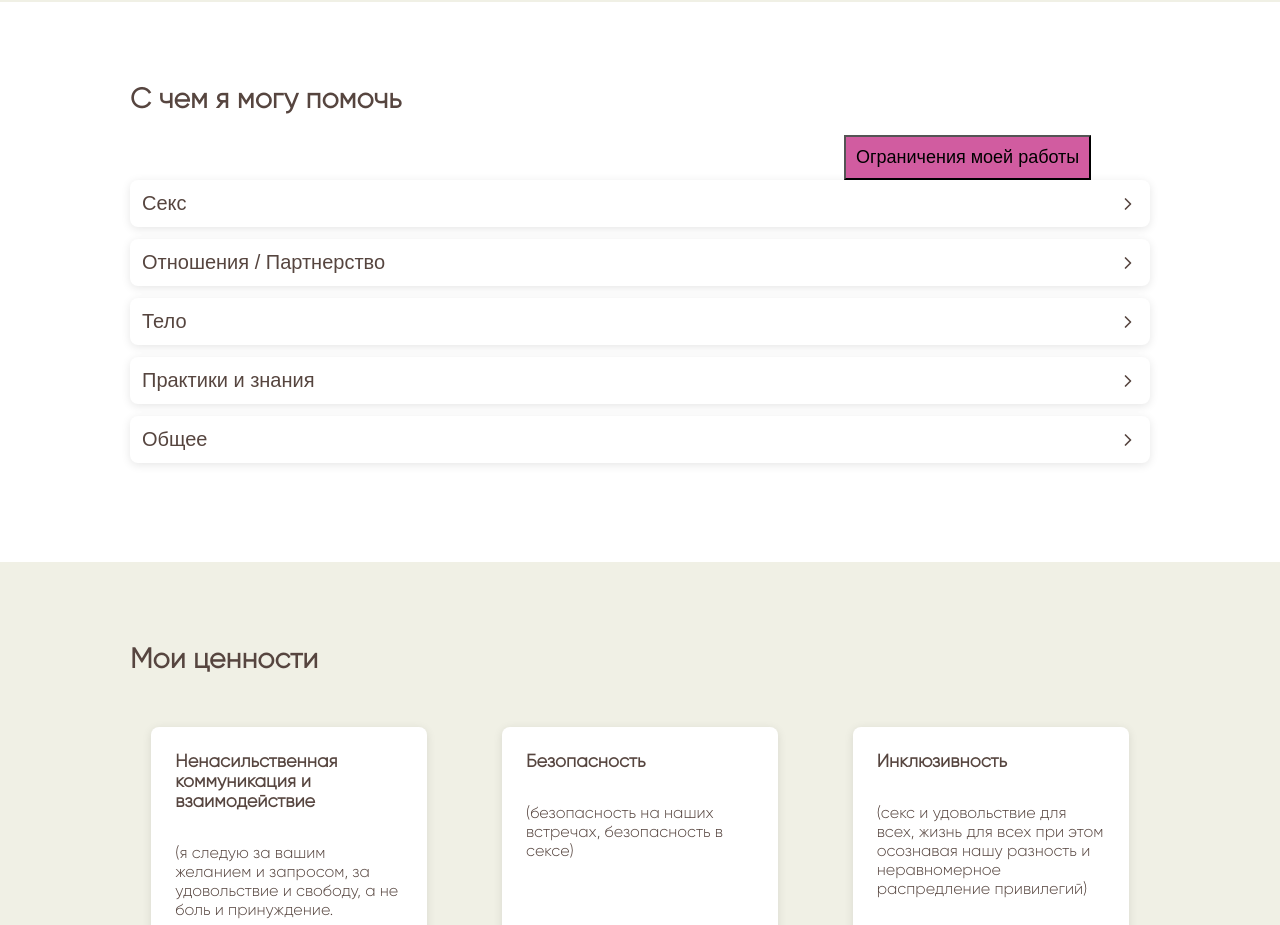
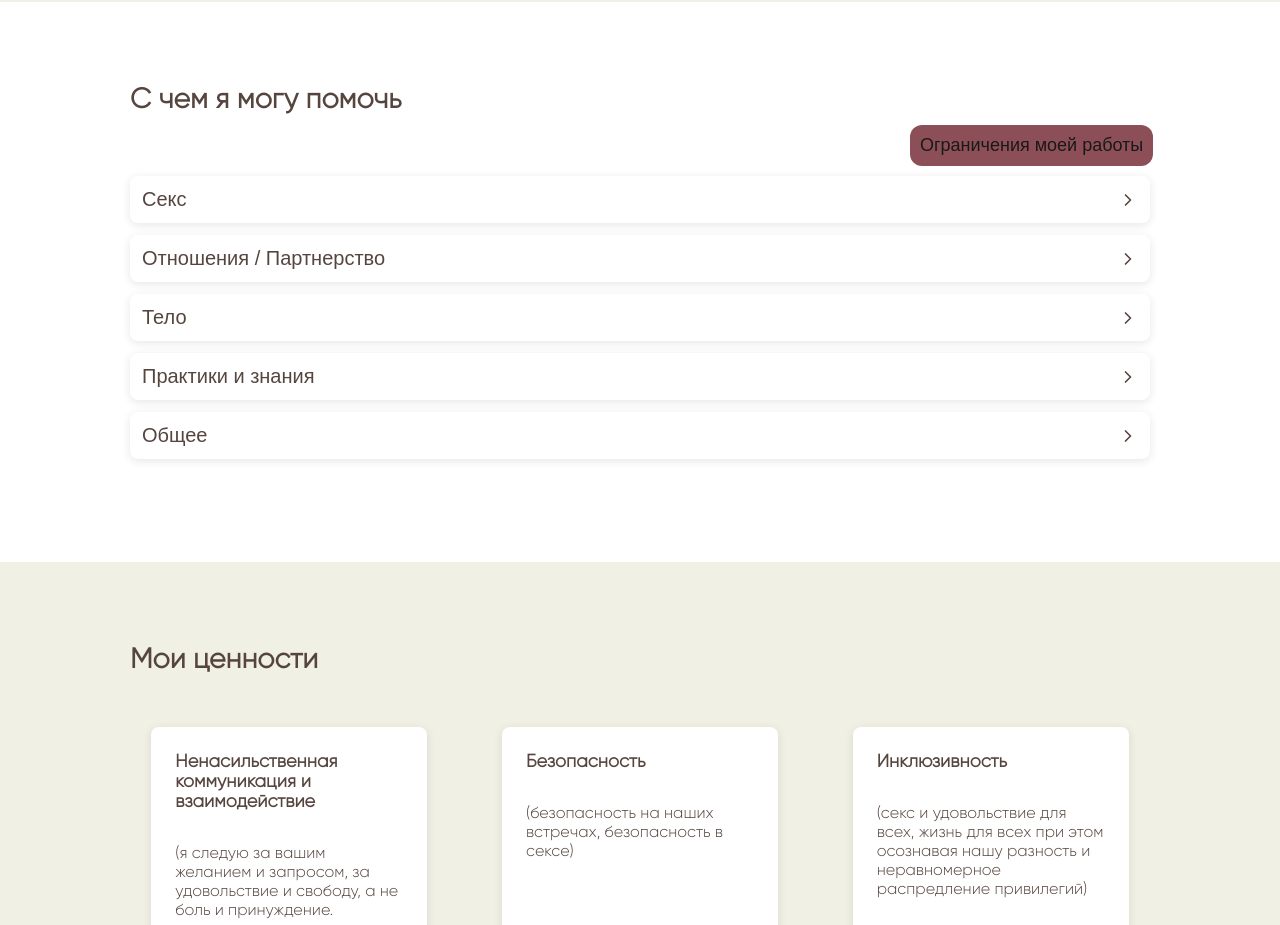
Before and after one commit to fireframes/erovnova-portfolio, a React (Vite) app: page / in a window 1280 px wide. Shown: the part 2100-3025 px from the top of the page. Built offline with nearby package versions, Linux system fonts and the light colour scheme.

Commit message:
fix: changed side button color in help section to #803d47 and opacity to 90%

```diff
--- a/src/App.tsx
+++ b/src/App.tsx
@@ -9,6 +9,7 @@ import { useEffect } from "react";
 
 function App() {
   useEffect(() => Analytics.inject());
+
   return (
     <>
       <Header />
--- a/src/styles.css
+++ b/src/styles.css
@@ -323,9 +323,14 @@ main {
 .side-button {
   position: relative;
   left: 70%;
-  background-color: hwb(325 36% 18%);
+  background-color: #803d47;
   font-size: 18px;
   padding: 10px;
+  border-radius: 12px;
+  border-style: none;
+  top: -10px;
+  left: 780px;
+  opacity: 90%;
 }
 
 .section-button {
```
